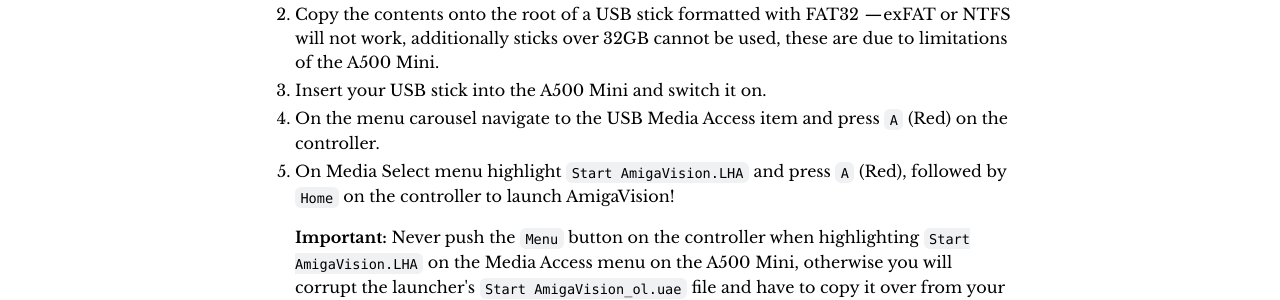
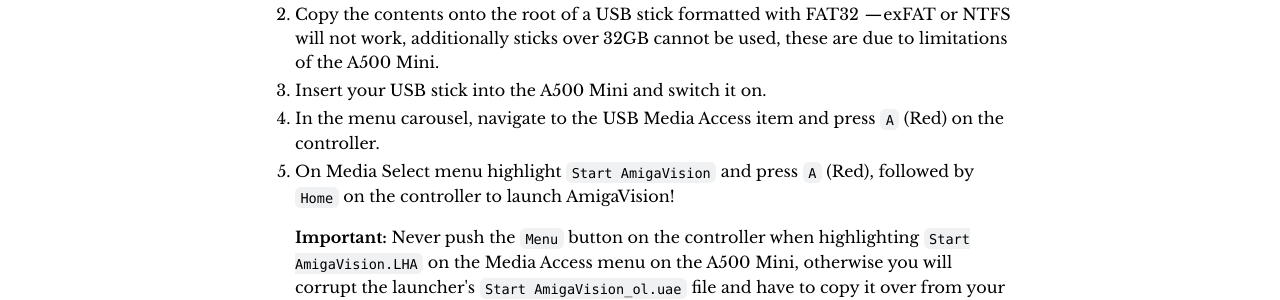
Before and after one commit to amigavision/amigavision.github.io, a Jekyll site: the page built from download/mini.html, in a window 1280 px wide. Shown: the part 575-875 px from the top of the page. Built offline with Jekyll 4.4.1, drawn with Linux system fonts in a browser that asks for light colours.

Commit message:
Remove extension

```diff
--- a/download/mini.html
+++ b/download/mini.html
@@ -31,11 +31,11 @@
         Insert your USB stick into the A500 Mini and switch it on.
       </li>
       <li>
-        On the menu carousel navigate to the USB Media Access item and press
+        In the menu carousel, navigate to the USB Media Access item and press
         <code>A</code> (Red) on the controller.
       </li>
       <li>
-        On Media Select menu highlight <code>Start AmigaVision.LHA</code> and press
+        On Media Select menu highlight <code>Start AmigaVision</code> and press
         <code>A</code> (Red), followed by <code>Home</code> on the controller to
         launch AmigaVision!
         <p><strong>Important:</strong> Never push the <code>Menu</code> button on
```
